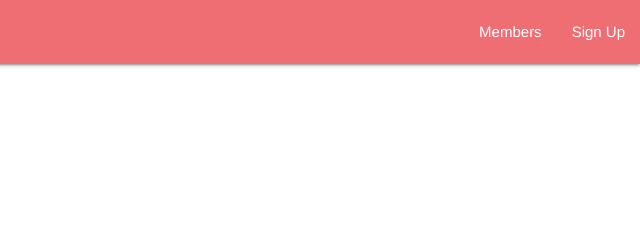
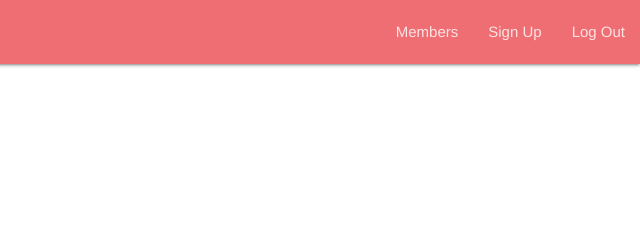
Before and after one commit to apatel922/Project2, a website: page public/signup.html in a window 1280 px wide. Shown: the top 240 px of the page, 640-1280 px from the left. Drawn offline with nearby package versions, Linux system fonts and the light colour scheme.

Commit message:
Final (?) navbar to all html

```diff
--- a/public/signup.html
+++ b/public/signup.html
@@ -21,6 +21,7 @@
       <ul class="right hide-on-med-and-down">
         <li><a href="members.html">Members</a></li>
         <li><a href="signup.html">Sign Up</a></li>
+        <li><a href="login.html">Log Out</a></li>
       </ul>
     </div>
   </nav>
@@ -28,6 +29,8 @@
   <ul class="sidenav" id="mobile-demo">
     <li><a href="members.html">Members</a></li>
     <li><a href="signup.html">Sign Up</a></li>
+    <li><a href="login.html">Log Out</a></li>
+
   </ul>
   <div class="container">
     <div class="row">
--- a/public/stylesheets/style.css
+++ b/public/stylesheets/style.css
@@ -60,6 +60,14 @@ nav .brand-logo:active {
   text-decoration: none;
   background-color: #ed7d81;
 }
+nav ul a {
+  color: #ffe2e3;
+}
+nav ul a:hover {
+  color: #ffe2e3;
+  text-decoration: none;
+  background-color: #ed7d81;
+}
 
 
 /* 720px Breakpoint */
```
Also changed, not shown: public/members.html (+2 -0 lines).
